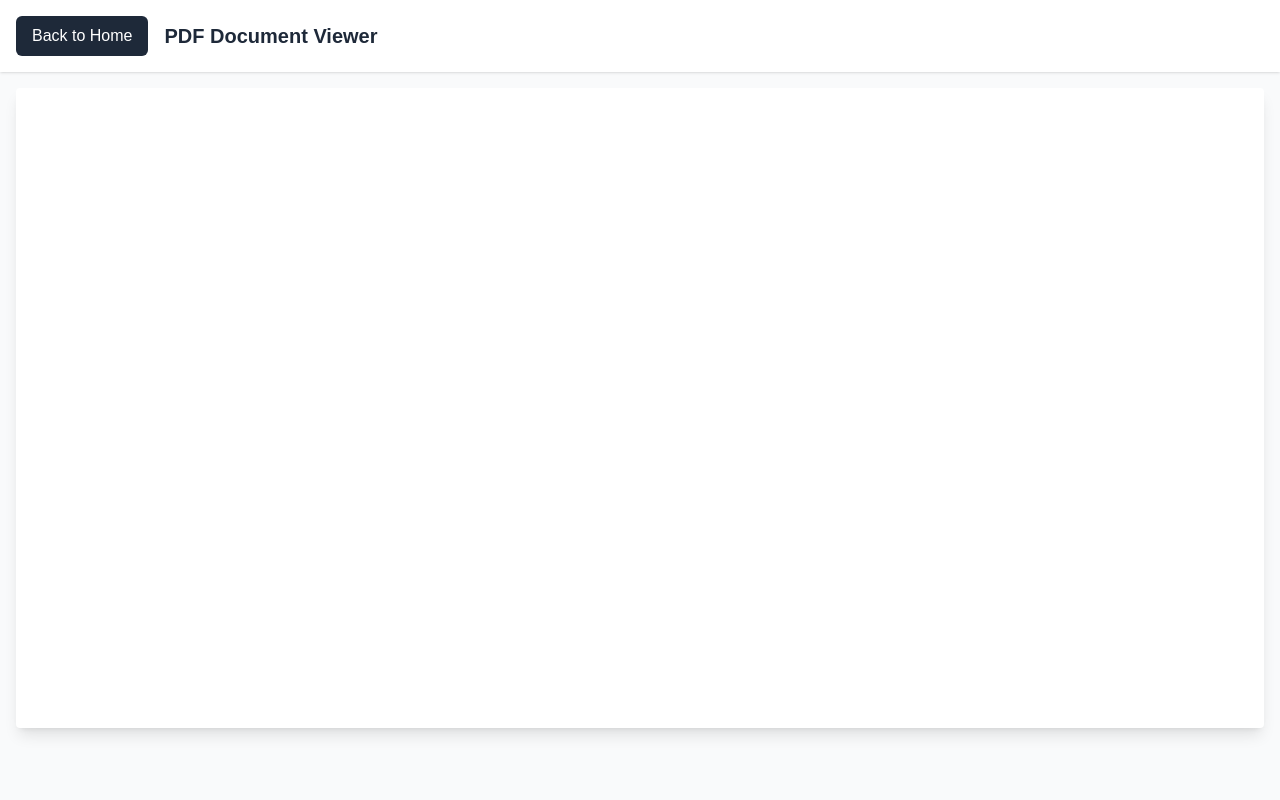
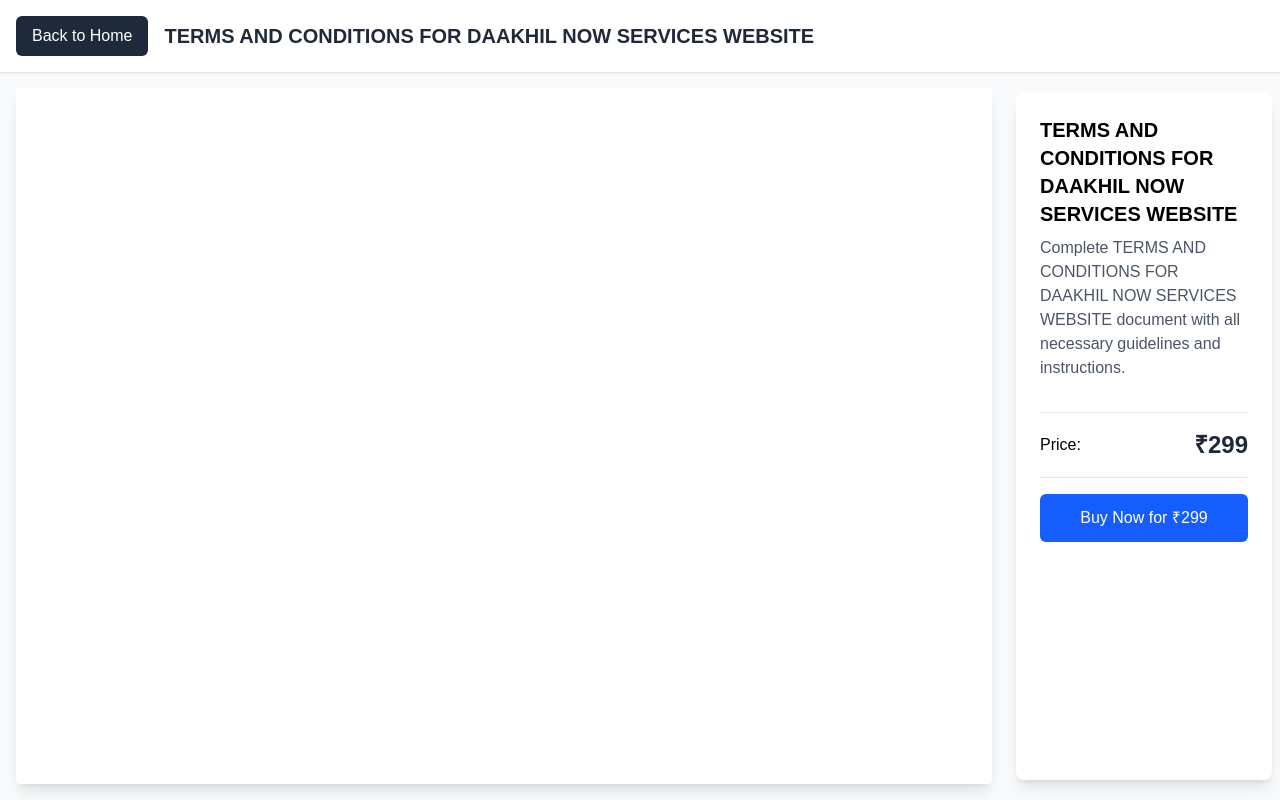
Before and after one commit to Soujash-123/LegalDakhilService, a React (Vite) app: page /document in a window 1280 px wide. Built offline with nearby package versions, Linux system fonts and the light colour scheme; no server answers.

Commit message:
Rename project to Dakhil Now and implement document payment functionality

```diff
--- a/package.json
+++ b/package.json
@@ -1,5 +1,5 @@
 {
-  "name": "legaldakhil",
+  "name": "daakhilnow",
   "private": true,
   "version": "0.0.0",
   "type": "module",
--- a/src/components/ServiceModal.jsx
+++ b/src/components/ServiceModal.jsx
@@ -2,6 +2,7 @@
 import { motion, AnimatePresence } from "framer-motion";
 import { ArrowRight, ScrollText, X } from "lucide-react";
 import { Button } from "./ui";
+import { useNavigate } from "react-router-dom";
 
 const Modal = ({ isOpen, onClose, title, children }) => {
   return (
@@ -51,7 +52,7 @@
 
 export default function ServiceModal({ data }) {
   const [isModalOpen, setIsModalOpen] = useState(false);
-
+  const navigate = useNavigate();
   return (
     <div className="flex">
       <Button
@@ -92,15 +93,19 @@
                     <div className="bg-green-100 p-1 rounded-full mt-0.5 mr-3 flex-shrink-0">
                       <ScrollText className="h-6 w-6 text-green-600" />
                     </div>
-                    <a
-                      href={content.link}
-                      rel="noopener noreferrer"
+                    <div
                       className="text-gray-700 hover:underline cursor-pointer"
-                      type="application/pdf"
-                      target="_blank"
+                      onClick={() =>
+                        navigate("/document", {
+                          state: {
+                            pdfUrl: content.link,
+                            title: content.name,
+                          },
+                        })
+                      }
                     >
                       {content.name}
-                    </a>
+                    </div>
                   </motion.li>
                 ))}
               </ul>
--- a/src/pages/DocumentView.jsx
+++ b/src/pages/DocumentView.jsx
@@ -1,37 +1,146 @@
-import React from 'react'
-import { useLocation, useNavigate } from 'react-router-dom'
+import React, { useState } from "react";
+import { useLocation, useNavigate } from "react-router-dom";
 
 export default function DocumentView() {
   const location = useLocation();
   const navigate = useNavigate();
+  console.log(location.state);
 
-  const defaultPdfPath = "/docs/GST/GSTR-10.pdf";
-  const { pdfUrl } = location.state || { pdfUrl: defaultPdfPath };
+  const defaultPdfPath = "/docs/Policy/TERMS AND CONDITIONS FOR DAAKHIL NOW SERVICES WEBSITE.pdf";
+  const { pdfUrl, title } = location.state || { pdfUrl: defaultPdfPath, title: "TERMS AND CONDITIONS FOR DAAKHIL NOW SERVICES WEBSITE" };
+
+  // Payment states
+  const [isPaid, setIsPaid] = useState(false);
+  const [isProcessing, setIsProcessing] = useState(false);
+
+  // Document details - you can pass these as state or fetch from an API
+  const documentDetails = {
+    title: title,
+    price: 299,
+    currency: "₹",
+    description:
+      `Complete ${title} document with all necessary guidelines and instructions.`,
+  };
+
+  const handlePayment = () => {
+    setIsProcessing(true);
+
+    // Simulate payment processing
+    setTimeout(() => {
+      setIsProcessing(false);
+      setIsPaid(true);
+    }, 1500);
+
+  };
 
   const goBack = () => {
-    navigate('/');
+    navigate(-1);
   };
   return (
     <div className="min-h-screen flex flex-col bg-gray-50">
       <div className="bg-white shadow">
-        <div className="max-w-7xl mx-auto px-4 py-4 flex items-center">
+        <div className="max-w-7xl px-4 py-4 flex items-center">
           <button
             onClick={goBack}
-            className="mr-4 px-4 py-2 bg-gray-800 text-white rounded-md hover:bg-gray-700"
+            className="mr-4 px-4 py-2 bg-gray-800 text-white rounded-md hover:bg-gray-700 cursor-pointer"
           >
             Back to Home
           </button>
-          <h2 className="text-xl font-semibold text-gray-800">PDF Document Viewer</h2>
+          <h2 className="text-xl font-semibold text-gray-800">
+            {documentDetails.title}
+          </h2>
         </div>
       </div>
 
+      <div className="flex flex-col md:flex-row flex-grow">
         <div className="flex-grow flex flex-col items-center p-4">
           <iframe
             src={pdfUrl}
-          className="w-full h-[80vh] border-0 rounded shadow-lg bg-white"
+            className="w-full h-full border-0 rounded shadow-lg bg-white"
             title="PDF Viewer"
           />
         </div>
+
+        {/* Sidebar with payment info */}
+        <div className="w-full md:w-[20%] bg-white p-6 rounded-lg shadow-lg flex flex-col my-5 mx-2">
+          <h3 className="text-xl font-bold mb-2">{documentDetails.title}</h3>
+
+          <div className="mb-4">
+            <p className="text-gray-600">{documentDetails.description}</p>
           </div>
-  )
+
+          <div className="my-4 py-4 border-t border-b border-gray-200">
+            <div className="flex justify-between items-center">
+              <span className="font-medium">Price:</span>
+              <span className="text-2xl font-bold text-gray-800">
+                {documentDetails.currency}
+                {documentDetails.price}
+              </span>
+            </div>
+          </div>
+
+          {isPaid ? (
+            <div className="bg-green-100 text-green-800 p-4 rounded-md mb-4">
+              <div className="flex items-center">
+                <svg
+                  xmlns="http://www.w3.org/2000/svg"
+                  className="h-5 w-5 mr-2"
+                  viewBox="0 0 20 20"
+                  fill="currentColor"
+                >
+                  <path
+                    fillRule="evenodd"
+                    d="M10 18a8 8 0 100-16 8 8 0 000 16zm3.707-9.293a1 1 0 00-1.414-1.414L9 10.586 7.707 9.293a1 1 0 00-1.414 1.414l2 2a1 1 0 001.414 0l4-4z"
+                    clipRule="evenodd"
+                  />
+                </svg>
+                <span className="font-medium">Payment Successful</span>
+              </div>
+              <p className="mt-2 text-sm">
+                You now have full access to this service.
+              </p>
+            </div>
+          ) : (
+            <button
+              onClick={handlePayment}
+              disabled={isProcessing}
+              className={`w-full py-3 px-4 rounded-md font-medium text-white transition duration-300 ${
+                isProcessing
+                  ? "bg-gray-400 cursor-not-allowed"
+                  : "bg-blue-600 hover:bg-blue-700"
+              }`}
+            >
+              {isProcessing ? (
+                <span className="flex items-center justify-center">
+                  <svg
+                    className="animate-spin -ml-1 mr-3 h-5 w-5 text-white"
+                    xmlns="http://www.w3.org/2000/svg"
+                    fill="none"
+                    viewBox="0 0 24 24"
+                  >
+                    <circle
+                      className="opacity-25"
+                      cx="12"
+                      cy="12"
+                      r="10"
+                      stroke="currentColor"
+                      strokeWidth="4"
+                    ></circle>
+                    <path
+                      className="opacity-75"
+                      fill="currentColor"
+                      d="M4 12a8 8 0 018-8V0C5.373 0 0 5.373 0 12h4zm2 5.291A7.962 7.962 0 014 12H0c0 3.042 1.135 5.824 3 7.938l3-2.647z"
+                    ></path>
+                  </svg>
+                  Processing...
+                </span>
+              ) : (
+                `Buy Now for ${documentDetails.currency}${documentDetails.price}`
+              )}
+            </button>
+          )}
+        </div>
+      </div>
+    </div>
+  );
 }
```
Lines whose indentation alone changed are shown as unchanged.
